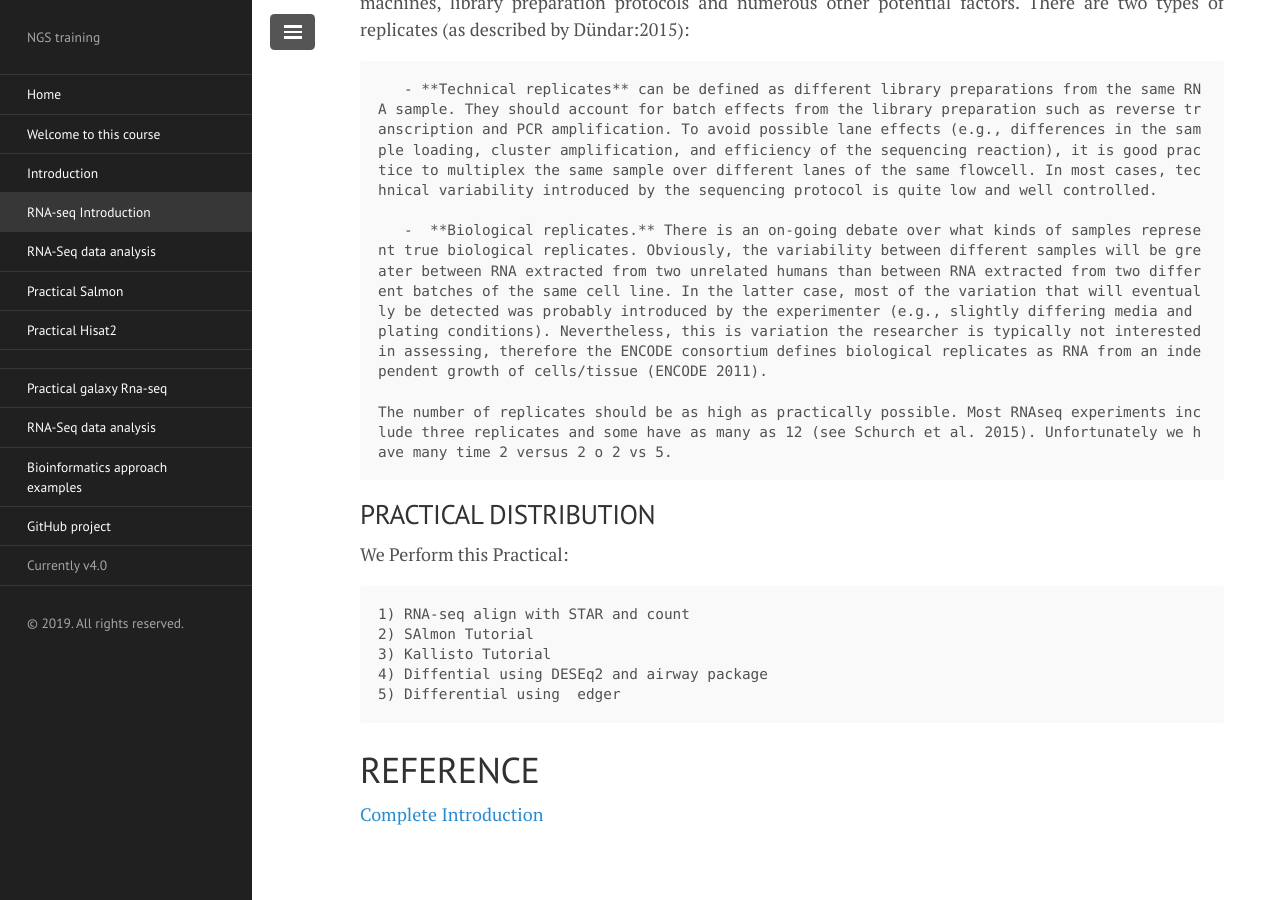
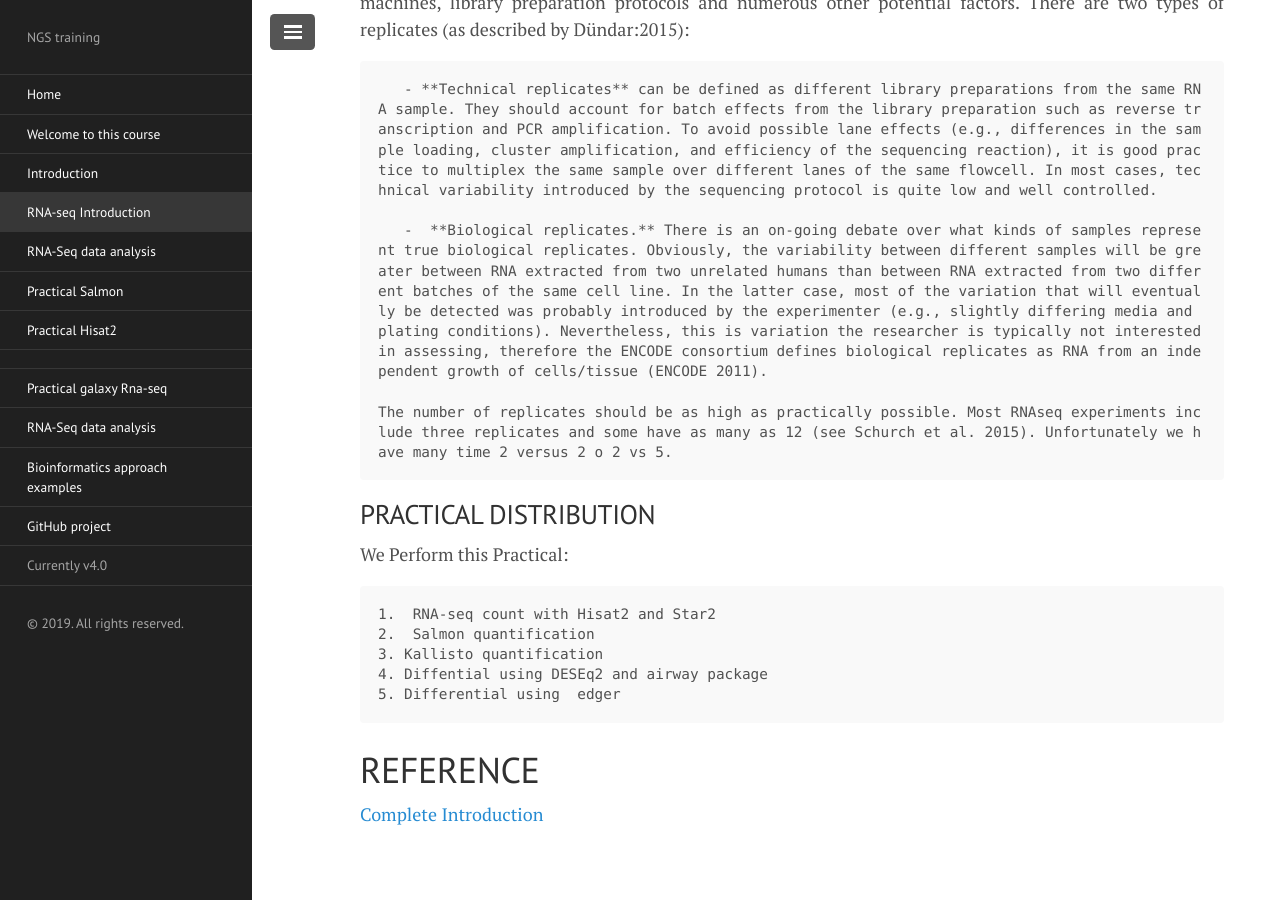
Before and after one commit to bioinfo-dirty-jobs/rana2, a Jekyll site: the page built from lectures/03.RNA_introduction.md, in a window 1280 px wide and 900 px high, scrolled down 2221 px. Built offline with Jekyll 4.4.1, drawn with Linux system fonts in a browser that asks for light colours; nearby versions of some CDN libraries.

Commit message:
add information

```diff
--- a/lectures/03.RNA_introduction.md
+++ b/lectures/03.RNA_introduction.md
@@ -48,11 +48,11 @@ An RNAseq experiment without a sufficient number of replicates will be a waste o
 We Perform this Practical:
 
 
-    1) RNA-seq align with STAR and count
-    2) SAlmon Tutorial
-    3) Kallisto Tutorial
-    4) Diffential using DESEq2 and airway package
-    5) Differential using  edger
+    1.  RNA-seq count with Hisat2 and Star2
+    2.  Salmon quantification
+    3. Kallisto quantification
+    4. Diffential using DESEq2 and airway package
+    5. Differential using  edger
 
 
 # REFERENCE
```
